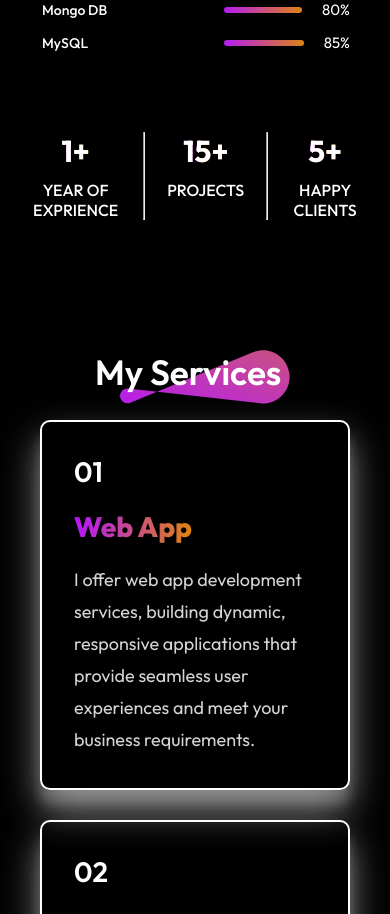
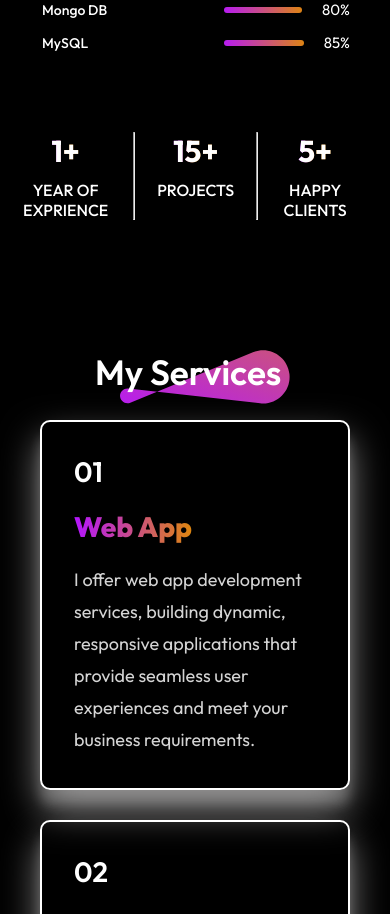
Before and after one commit to Parameshwaran-P/paramesh-portfolio, a React (Vite) app: page / in a window 390 px wide. Shown: the part 2040-2954 px from the top of the page. Built offline with nearby package versions, Linux system fonts and the light colour scheme; a web font is replaced by a local one.

Commit message:
my portfolio change gap in my services

```diff
--- a/src/components/About/About.css
+++ b/src/components/About/About.css
@@ -180,7 +180,7 @@
 
     position: relative;
     gap: 22px;
-    margin-right: 10px;
+    margin-left: -10px;
 }
 .about-achivement h1{
     font-size: 30px;
```
